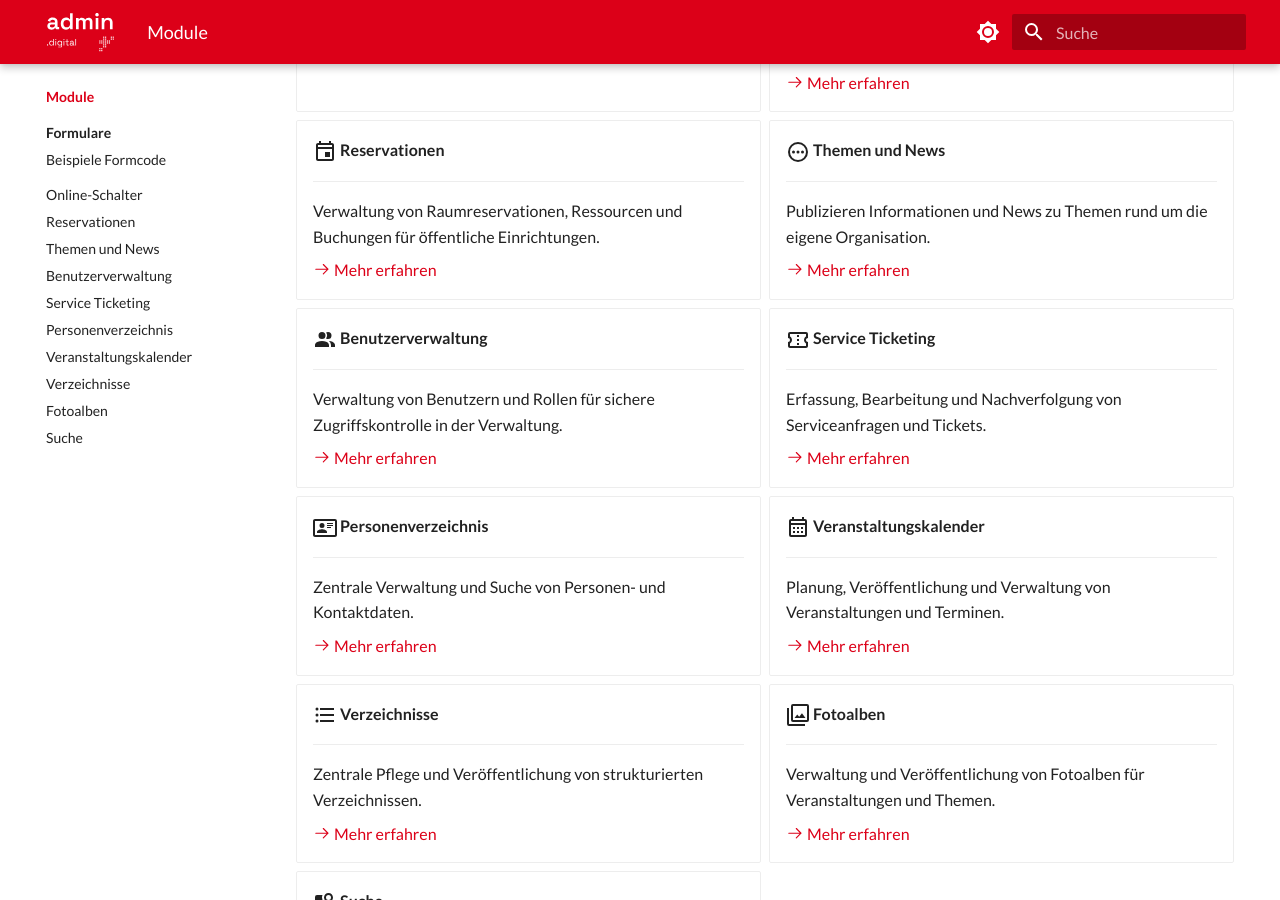
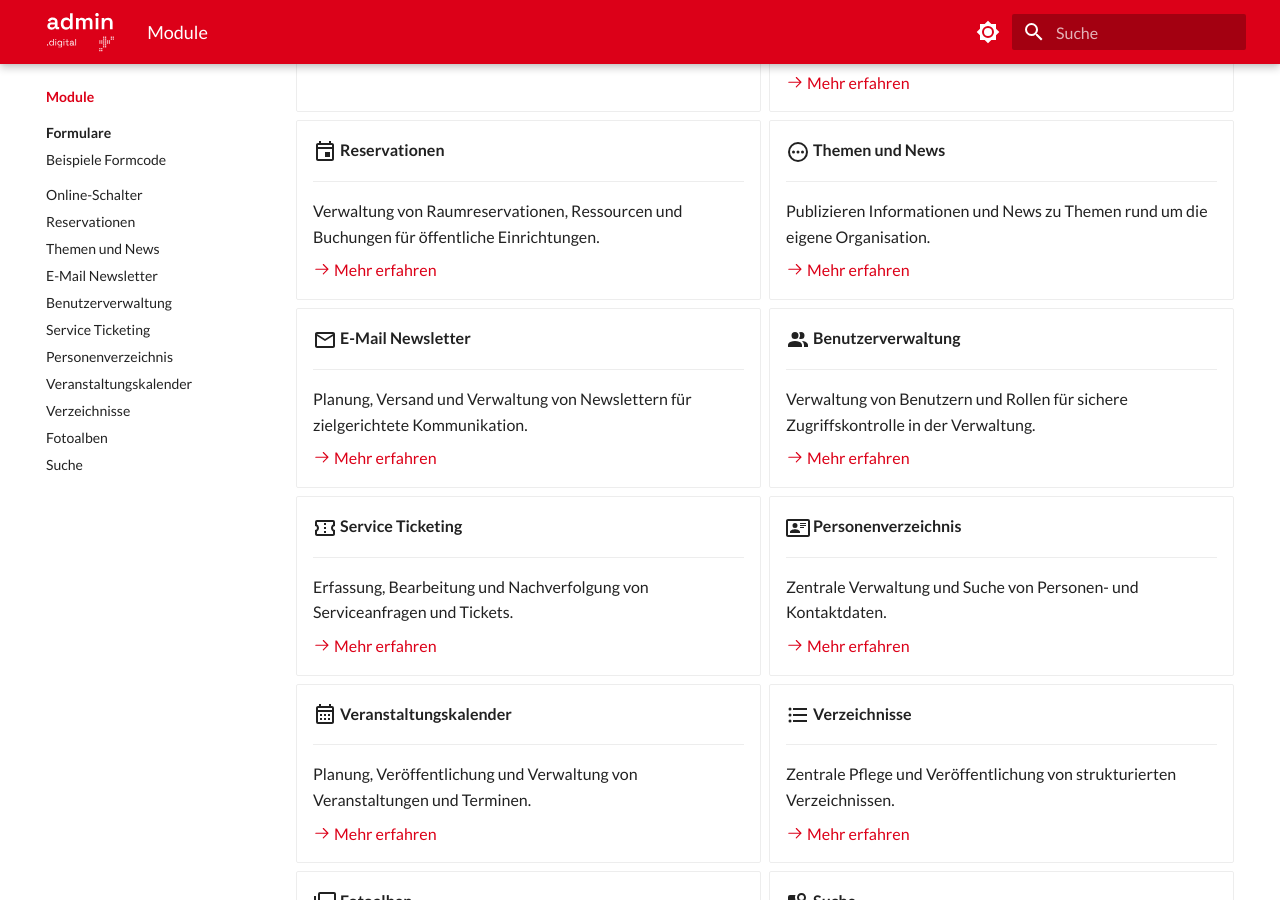
Before and after one commit to seantis/docs-admin-digital, an MkDocs documentation site: the page built from content/module/index.md, in a window 1280 px wide and 900 px high, scrolled down 435 px. Built offline with MkDocs 1.6.1 and Material for MkDocs 9.7.7, drawn with Linux system fonts in a browser that asks for light colours.

Commit message:
Adds E-Mail Newsletter

```diff
--- a/content/module/index.md
+++ b/content/module/index.md
@@ -41,6 +41,14 @@ admin.digital bietet eine Reihe von Modulen, die speziell auf die Bedürfnisse d
     Publizieren Informationen und News zu Themen rund um die eigene Organisation.
 
     [:octicons-arrow-right-24: Mehr erfahren](/module/themen-und-news/)
+
+-   :material-email-outline:{ .lg .middle } **E-Mail Newsletter**
+
+    ---
+
+    Planung, Versand und Verwaltung von Newslettern für zielgerichtete Kommunikation.
+
+    [:octicons-arrow-right-24: Mehr erfahren](/module/e-mail-newsletter/)
 
 -   :material-account-multiple:{ .lg .middle } **Benutzerverwaltung**
 
--- a/mkdocs.yml
+++ b/mkdocs.yml
@@ -85,6 +85,7 @@ nav:
       - Online-Schalter: module/online-schalter/index.md
       - Reservationen: module/reservationen/index.md
       - Themen und News: module/themen-und-news/index.md
+      - E-Mail Newsletter: module/e-mail-newsletter/index.md
       - Benutzerverwaltung: module/benutzerverwaltung/index.md
       - Service Ticketing: module/service-ticketing/index.md
       - Personenverzeichnis: module/personenverzeichnis/index.md
```
Also changed, not shown: content/module/e-mail-newsletter/index.md (added, +20 -0 lines).
